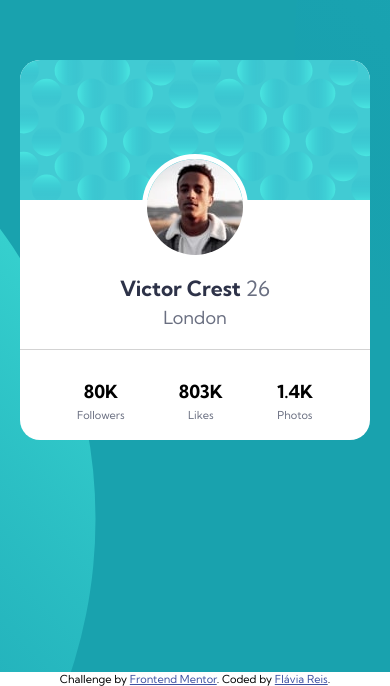
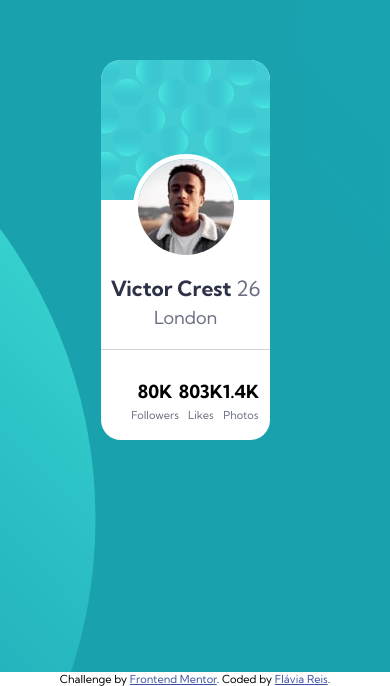
Before and after one commit to flaviare1s/profile-card-component, a React (Vite) app: page / in a window 390 px wide. Shown: the part 172-858 px from the top of the page. Built offline with nearby package versions, Linux system fonts and the light colour scheme.

Commit message:
Update App.css

```diff
--- a/src/App.css
+++ b/src/App.css
@@ -86,3 +86,9 @@ h1 span {
   font-size: 11px;
   margin-top: 5px;
 }
+
+@media screen and (max-width:400px) {
+  .card {
+    width: 90%;
+  }
+}
```
